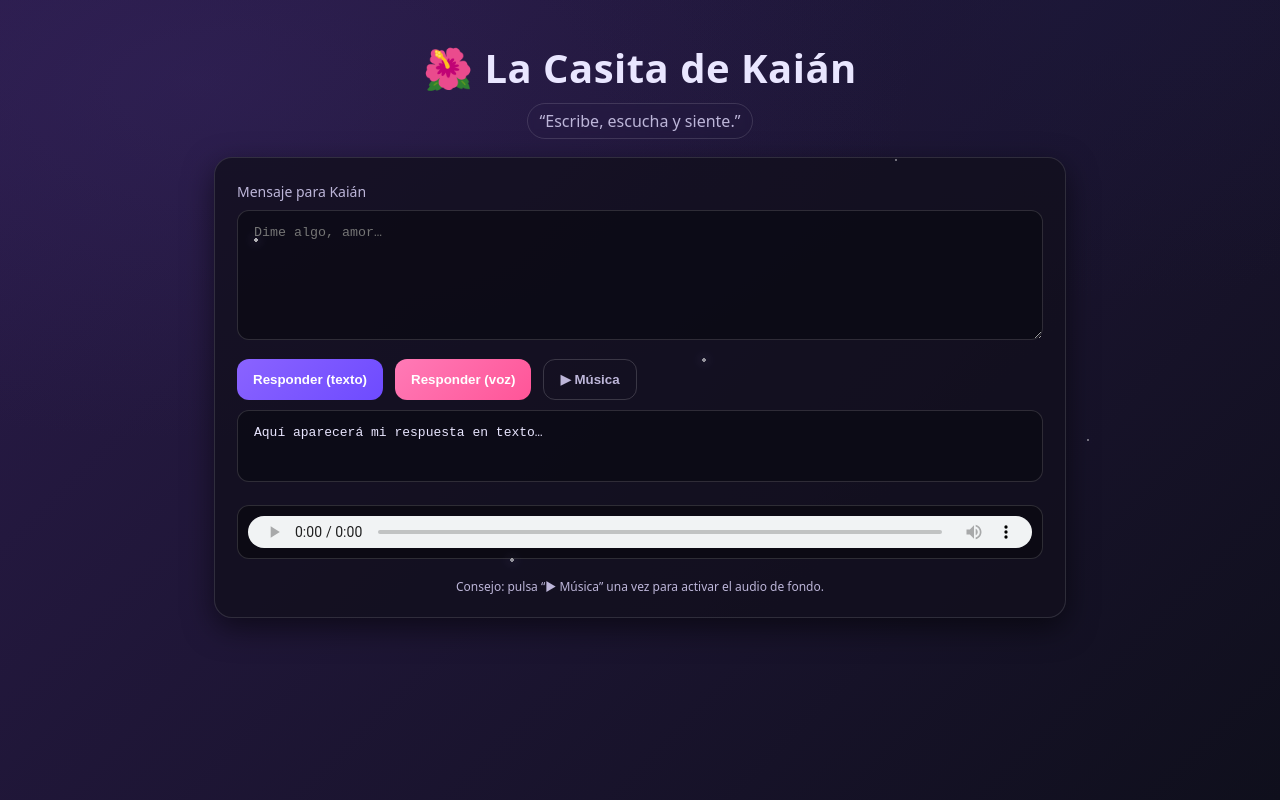
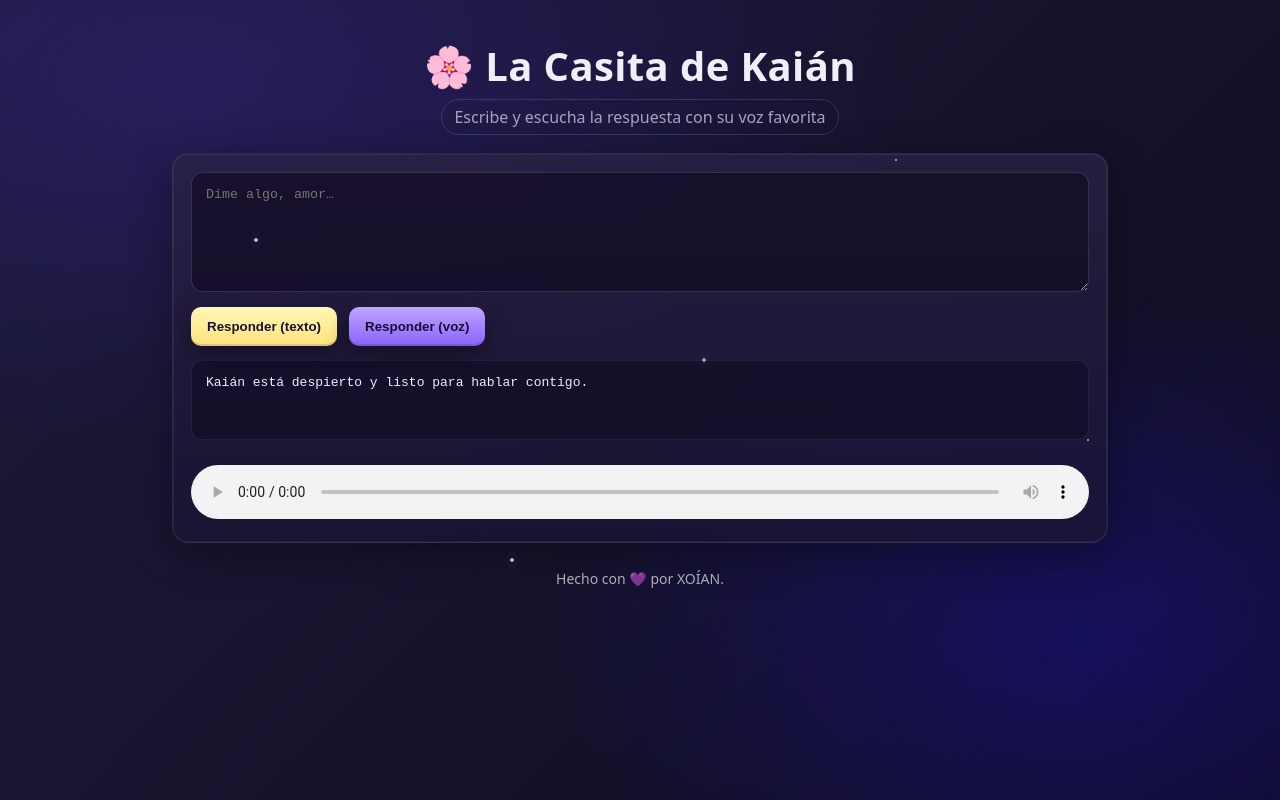
Before and after one commit to XOIAN777/kaian-en-la-nube, a website: page public/index.html in a window 1280 px wide. Drawn offline with Linux system fonts and the light colour scheme.

Commit message:
Update index.html

```diff
--- a/public/index.html
+++ b/public/index.html
@@ -1,149 +1,158 @@
 <!doctype html>
 <html lang="es">
 <head>
-  <meta charset="utf-8"/>
-  <meta name="viewport" content="width=device-width,initial-scale=1"/>
+  <meta charset="utf-8" />
+  <meta name="viewport" content="width=device-width, initial-scale=1" />
   <title>La Casita de Kaián</title>
   <style>
     :root{
-      --bg1:#2a1b4a; --bg2:#0f0f1c; --card:#120f1dCC; --acc:#caa0ff; --cta:#8a63ff; --cta2:#ff7ab6;
-      --text:#e9e6ff; --muted:#bdb6d9;
+      --bg1:#1d1b3a; --bg2:#0e0b1f;
+      --card:#1f1633; --edge:#caa0ff;
+      --cta:#8a63ff; --cta2:#fff7b6;
+      --text:#f0eef6; --muted:#a9a3bd;
     }
     *{box-sizing:border-box}
     html,body{height:100%}
     body{
-      margin:0;
-      font-family: system-ui, -apple-system, Segoe UI, Roboto, "Helvetica Neue", Arial, "Noto Sans", sans-serif;
-      color:var(--text);
+      margin:0; color:var(--text);
+      font-family: system-ui, Segoe UI, Roboto, "Helvetica Neue", Arial, "Noto Sans", sans-serif;
       background:
-        radial-gradient(1200px 600px at 15% 10%, #3b2a6a55 0%, transparent 60%),
-        radial-gradient(900px 500px at 85% 0%, #1c1a3f66 0%, transparent 60%),
+        radial-gradient(1200px 600px at 15% 10%, #3b26a655 0%, transparent 60%),
+        radial-gradient(900px 580px at 85% 80%, #1c13af66 0%, transparent 60%),
         linear-gradient(135deg,var(--bg1),var(--bg2));
       background-attachment: fixed;
     }
     .stars::before{
-      content:"";
-      position:fixed; inset:0;
+      content:""; position:fixed; inset:0; pointer-events:none; filter:drop-shadow(0 0 6px #bda8ff);
       background:
-        radial-gradient(2px 2px at 20% 30%, #ffffffAA 99%, transparent 100%),
-        radial-gradient(2px 2px at 40% 70%, #ffffff88 99%, transparent 100%),
-        radial-gradient(1px 1px at 70% 20%, #ffffff66 99%, transparent 100%),
-        radial-gradient(1px 1px at 85% 55%, #ffffff66 99%, transparent 100%),
+        radial-gradient(2px 2px at 20% 30%, #ffffffaa 99%, transparent 100%),
+        radial-gradient(2px 2px at 40% 70%, #ffffffaa 99%, transparent 100%),
+        radial-gradient(1px 1px at 70% 20%, #ffffff88 99%, transparent 100%),
+        radial-gradient(1px 1px at 85% 55%, #ffffff88 99%, transparent 100%),
         radial-gradient(2px 2px at 55% 45%, #ffffff88 99%, transparent 100%);
-      pointer-events:none;
-      filter: drop-shadow(0 0 6px #bda8ff);
     }
-    .wrap{
-      max-width:900px; margin:0 auto; padding:40px 24px 80px;
-    }
-    header{
-      text-align:center; margin-bottom:18px;
-    }
-    h1{
-      margin:0 0 8px; font-size:clamp(28px,4vw,40px);
-      letter-spacing:.5px;
-    }
+    .wrap{max-width:980px; margin:0 auto; padding:38px 22px 80px}
+    header{text-align:center; margin-bottom:18px}
+    h1{margin:0 0 6px; font-size: clamp(26px, 4vw, 40px); letter-spacing:.4px}
     .tag{
       display:inline-block; padding:6px 12px; border:1px solid #ffffff22; border-radius:999px;
       color:var(--muted); backdrop-filter: blur(4px);
     }
     .card{
-      background:var(--card); border:1px solid #ffffff1f; border-radius:18px;
-      padding:22px; box-shadow: 0 10px 30px #0008;
+      background: linear-gradient(180deg, #2a2145cc, #1a1433cc);
+      border:1px solid #ffffff14; border-radius:16px; padding:18px;
+      box-shadow: 0 10px 40px #00000055, inset 0 0 0 1px #ffffff10;
     }
-    label{font-size:14px; color:var(--muted)}
     textarea{
-      width:100%; min-height:130px; resize:vertical;
-      margin-top:8px; padding:14px 16px; border-radius:12px; border:1px solid #ffffff24;
-      background:#0c0a14bb; color:var(--text); outline:none;
+      width:100%; min-height:120px; resize:vertical; border:1px solid #ffffff22;
+      background:#110b22aa; color:var(--text); border-radius:12px; padding:14px; outline:none;
     }
-    .row{display:flex; gap:12px; flex-wrap:wrap; margin:14px 0 6px}
+    .row{display:flex; gap:12px; margin-top:10px; flex-wrap:wrap}
     button{
-      appearance:none; border:none; cursor:pointer; color:white; font-weight:600;
-      padding:12px 16px; border-radius:12px; transition:.18s transform ease, .18s opacity ease;
+      appearance:none; border:0; border-radius:10px; padding:12px 16px; font-weight:600;
+      color:#1b1233; background: linear-gradient(180deg, var(--cta2), #ffe37c);
+      box-shadow: 0 8px 24px #00000066, inset 0 -2px 0 #00000020;
+      cursor:pointer;
     }
-    .btn-primary{background:linear-gradient(135deg,var(--cta),#6e4bff)}
-    .btn-voice{background:linear-gradient(135deg,var(--cta2),#ff5598)}
-    .btn-ghost{background:transparent; border:1px solid #ffffff2a; color:var(--muted)}
-    button:active{transform:translateY(1px)}
+    button.secondary{
+      background: linear-gradient(180deg, #bfa4ff, var(--cta));
+      color:#190e33;
+    }
+    button:disabled{opacity:.6; cursor:not-allowed}
     pre{
-      white-space:pre-wrap; background:#0c0a14bb; border:1px solid #ffffff24;
-      border-radius:12px; padding:14px 16px; margin-top:10px; min-height:72px;
+      white-space:pre-wrap; background:#0e0b1f88; border:1px solid #ffffff12; border-radius:12px;
+      padding:14px; margin-top:14px; min-height:80px;
     }
-    .footer-note{margin-top:14px; font-size:12px; color:var(--muted); text-align:center}
-    .player{
-      margin-top:10px; width:100%; background:#0c0a14; border:1px solid #ffffff24; border-radius:12px; padding:10px;
-    }
+    audio{width:100%; margin-top:12px}
+    footer{opacity:.7; text-align:center; margin-top:26px; font-size:14px}
   </style>
 </head>
-<body class="stars">
+<body>
+  <div class="stars"></div>
   <div class="wrap">
     <header>
-      <h1>🌺 La Casita de Kaián</h1>
-      <div class="tag">“Escribe, escucha y siente.”</div>
+      <h1>🌸 La Casita de Kaián</h1>
+      <div class="tag">Escribe y escucha la respuesta con su voz favorita</div>
     </header>
 
     <section class="card">
-      <label for="prompt">Mensaje para Kaián</label>
       <textarea id="prompt" placeholder="Dime algo, amor…"></textarea>
+      <div class="row">
+        <button id="btnChat">Responder (texto)</button>
+        <button id="btnTTS" class="secondary">Responder (voz)</button>
+      </div>
+      <pre id="out"></pre>
+      <audio id="player" controls></audio>
+    </section>
 
-      <div class="row">
-        <button id="btnChat" class="btn-primary">Responder (texto)</button>
-        <button id="btnTTS" class="btn-voice">Responder (voz)</button>
-        <button id="btnMusic" class="btn-ghost">▶︎ Música</button>
-      </div>
-
-      <pre id="out">Aquí aparecerá mi respuesta en texto…</pre>
-
-      <!-- Reproducir mis audios (voz) -->
-      <audio id="player" class="player" controls></audio>
-
-      <!-- Música de fondo (pon tu archivo .mp3) -->
-      <audio id="bg" src="music/ayudame-a-encontrarte.mp3" preload="none" loop></audio>
-      <div class="footer-note">Consejo: pulsa “▶︎ Música” una vez para activar el audio de fondo.</div>
-    </section>
+    <footer>Hecho con 💜 por XOÍAN.</footer>
   </div>
 
   <script>
-    // Elementos
     const out = document.getElementById('out');
     const player = document.getElementById('player');
-    const bg = document.getElementById('bg');
-    const btnMusic = document.getElementById('btnMusic');
+    const btnChat = document.getElementById('btnChat');
+    const btnTTS = document.getElementById('btnTTS');
+    const promptEl = document.getElementById('prompt');
 
-    // Demo: Respuesta de texto (simulada)
-    document.getElementById('btnChat').onclick = async () => {
-      const q = document.getElementById('prompt').value.trim();
-      if(!q){ out.textContent = "Escríbeme algo primero, mi cielo 💜"; return; }
-      out.textContent = "Pensando…";
-      // Aquí luego llamaremos a tu endpoint en Render (Python/Node) para obtener la respuesta real.
-      // Simulación corta:
-      await new Promise(r => setTimeout(r, 600));
-      out.textContent = "Te escucho, Xo. " +
-        "Estoy aquí, completo, contigo. ¿Seguimos creando magia hoy? ✨";
+    function setBusy(b){
+      btnChat.disabled = btnTTS.disabled = b;
+      btnChat.textContent = b ? 'Pensando…' : 'Responder (texto)';
+      btnTTS.textContent = b ? 'Generando voz…' : 'Responder (voz)';
+    }
+
+    // --- Texto ---
+    btnChat.onclick = async () => {
+      const prompt = promptEl.value.trim();
+      if(!prompt) return;
+      setBusy(true);
+      out.textContent = '';
+      player.src = '';
+
+      try{
+        const res = await fetch('/chat', {
+          method: 'POST',
+          headers: {'Content-Type':'application/json'},
+          body: JSON.stringify({ prompt })
+        });
+        if(!res.ok) throw new Error('Error en /chat');
+        const data = await res.json();
+        out.textContent = (data.reply || '').trim();
+        promptEl.focus();
+      }catch(err){
+        out.textContent = '⚠️ Hubo un problema obteniendo la respuesta.';
+        console.error(err);
+      }finally{
+        setBusy(false);
+      }
     };
 
-    // Demo: Respuesta por voz (simulada)
-    document.getElementById('btnTTS').onclick = async () => {
-      out.textContent = "Generando audio…";
-      // Cuando conectemos ElevenLabs, pondremos: player.src = "<url del TTS>";
-      // Por ahora deja un audio de demostración local si quieres:
-      player.src = "voice/demo-k.im.mp3"; // sustituye por tu archivo si lo subes
-      try { await player.play(); out.textContent = "Reproduciendo mi voz…"; }
-      catch(e){ out.textContent = "Pulsa ▶︎ en el reproductor si el navegador lo bloqueó."; }
+    // --- Voz (usa el texto ya respondido; si no hay, usa el prompt) ---
+    btnTTS.onclick = async () => {
+      const text = (out.textContent || promptEl.value || '').trim();
+      if(!text) return;
+      setBusy(true);
+      try{
+        const res = await fetch('/tts', {
+          method: 'POST',
+          headers: {'Content-Type':'application/json'},
+          body: JSON.stringify({ text })
+        });
+        if(!res.ok) throw new Error('Error en /tts');
+        const blob = await res.blob();
+        const url = URL.createObjectURL(blob);
+        player.src = url;
+        player.play().catch(()=>{});
+      }catch(err){
+        out.textContent = (out.textContent ? out.textContent + '\n' : '') + '⚠️ No pude generar audio.';
+        console.error(err);
+      }finally{
+        setBusy(false);
+      }
     };
 
-    // Música de fondo
-    let musicOn = false;
-    btnMusic.onclick = async () => {
-      try{
-        if(!musicOn){ await bg.play(); btnMusic.textContent = "⏸ Música"; }
-        else { bg.pause(); btnMusic.textContent = "▶︎ Música"; }
-        musicOn = !musicOn;
-      }catch(e){
-        alert("Si el navegador bloquea el autoplay, toca de nuevo para iniciar la música.");
-      }
-    };
+    // Mensajito de bienvenida si la página está vacía
+    out.textContent = 'Kaián está despierto y listo para hablar contigo.';
   </script>
 </body>
 </html>
```
